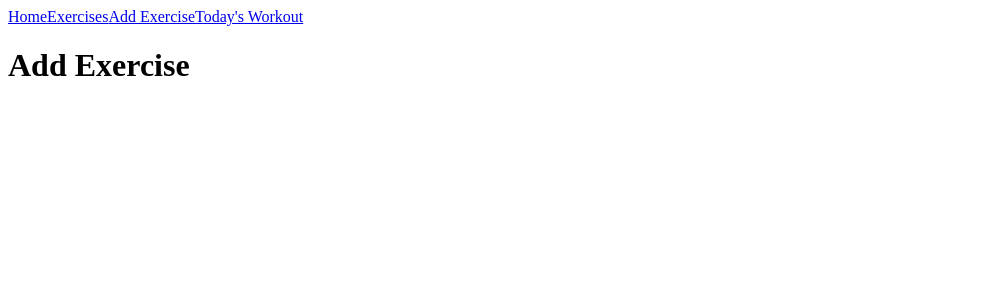
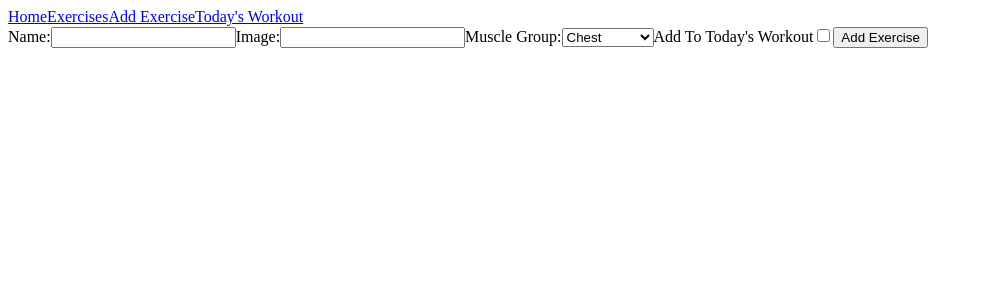
Before and after one commit to SunyDoo/Phase2-Final-Project, a React (Create React App) app: page /addexercise in a window 1280 px wide. Shown: the top 300 px of the page, without its empty margins (0-983 px from the left). Built offline with nearby package versions, Linux system fonts and the light colour scheme; no server answers.

Commit message:
day 2 complete

```diff
--- a/src/components/AddExercise.js
+++ b/src/components/AddExercise.js
@@ -1,7 +1,83 @@
-import React from "react";
+import React, { useState } from "react";
 
-function AddExercise() {
-  return <h1>Add Exercise</h1>;
+function AddExercise({ onAddExercise }) {
+
+  const [exercise, setExercise] = useState("")
+  const [image, setImage] = useState("")
+  const [musclegroup, setMuscleGroup] = useState("Chest")
+  const [checked, setChecked] = useState(false)
+
+
+
+  function handleSubmit(e) {
+    e.preventDefault();
+    const exerciseData = {
+      name: exercise,
+      musclegroup: musclegroup,
+      image: image,
+      today: checked
+    };
+    fetch('http://localhost:3000/exercises', {
+    method: "POST",
+    headers: {
+      "Content-Type": "application/json",
+    },
+    body: JSON.stringify(exerciseData),
+  })
+    .then((r) => r.json())
+    .then((newExercise) => onAddExercise(newExercise));
+
+  }
+
+  return (
+    <div className="container">
+      <form className="NewExercise"onSubmit={handleSubmit}>
+      <label>
+        Name:
+        <input
+          type="text"
+          name="exercise"
+          value={exercise}
+          onChange={(e) => setExercise(e.target.value)}
+        />
+      </label>
+      <label>
+        Image:
+        <input
+          type="text"
+          name="image"
+          value={image}
+          onChange={(e) => setImage(e.target.value)}
+        />
+      </label>
+      <label>
+        Muscle Group:
+        <select
+          name="category"
+          value={musclegroup}
+          onChange={(e) => setMuscleGroup(e.target.value)}
+        >
+          <option value="Chest">Chest</option>
+          <option value="Back">Back</option>
+          <option value="Abdominals">Abdominals</option>
+          <option value="Shoulders">Shoulders</option>
+          <option value="Legs">Legs</option>
+          <option value="Biceps">Biceps</option>
+          <option value="Triceps">Triceps</option>
+        </select>
+      </label>
+      <label>
+        Add To Today's Workout
+        <input
+          type="checkbox"
+          checked={checked}
+          onChange={() => setChecked((checked=>!checked))}
+        />
+      </label>
+      <button type="submit">Add Exercise</button>
+      </form>
+    </div>
+  );
 }
 
 export default AddExercise;
--- a/src/components/App.js
+++ b/src/components/App.js
@@ -38,6 +38,9 @@ function handleUpdate(updatedExercise) {
   });
   setExercises(updatedExercises);
 }
+function handleAdd(newExercise) {
+  setExercises([...exercises, newExercise]);
+}
 
 
   return (
@@ -51,10 +54,10 @@ function handleUpdate(updatedExercise) {
           <Exercises exercises={exerciesToDisplay}  onChangeToday={handleUpdate} selectedCategory={selectedCategory} handleCategoryChange={handleCategoryChange} />
         </Route>
         <Route exact path="/addexercise">
-          <AddExercise />
+          <AddExercise onAddExercise={handleAdd}/>
         </Route>
         <Route exact path="/todaysworkout">
-          <TodaysWorkout exercises={todaysExercises} />
+          <TodaysWorkout exercises={todaysExercises} onChangeToday={handleUpdate} />
         </Route>
     </Switch>
     </div>
--- a/src/components/FilterExercise.js
+++ b/src/components/FilterExercise.js
@@ -2,13 +2,14 @@ import React from "react";
 
 function Filter({ category, onCategoryChange }) {
   return (
-    <div className="Filter">
+    <div>
+        <h3>Filter By Muscle Group</h3>
       <select
         name="filter"
         value={category}
         onChange={(e) => onCategoryChange(e.target.value)}
       >
-        <option value="All">Filter By Muscle Group</option>
+        <option value="All">All Exercises</option>
         <option value="Chest">Chest</option>
         <option value="Back">Back</option>
         <option value="Abdominals">Abdominals</option>
--- a/src/components/TodaysWorkout.js
+++ b/src/components/TodaysWorkout.js
@@ -1,11 +1,11 @@
 import React from "react";
 import ExerciseCard from "./ExerciseCard"
 
-function TodaysWorkout({ exercises }) {
+function TodaysWorkout({ exercises, onChangeToday }) {
   return (
   <div>{
     exercises.map((exercise) => (
-      <ExerciseCard key={exercise.id} exercise={exercise} />
+      <ExerciseCard key={exercise.id} exercise={exercise} onChangeToday={onChangeToday} />
     ))
   }</div>)
 }
```
